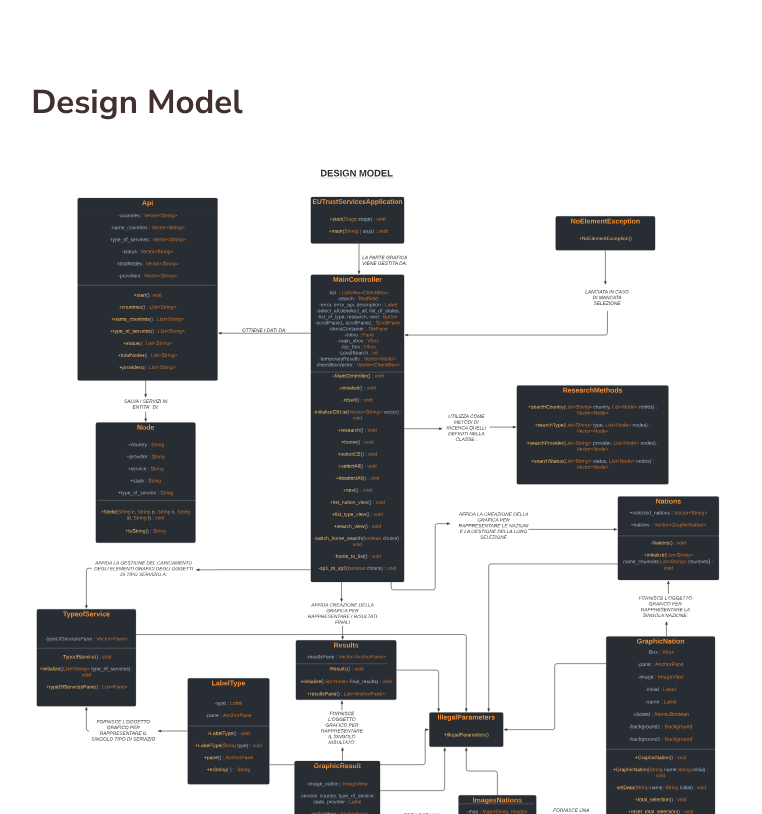
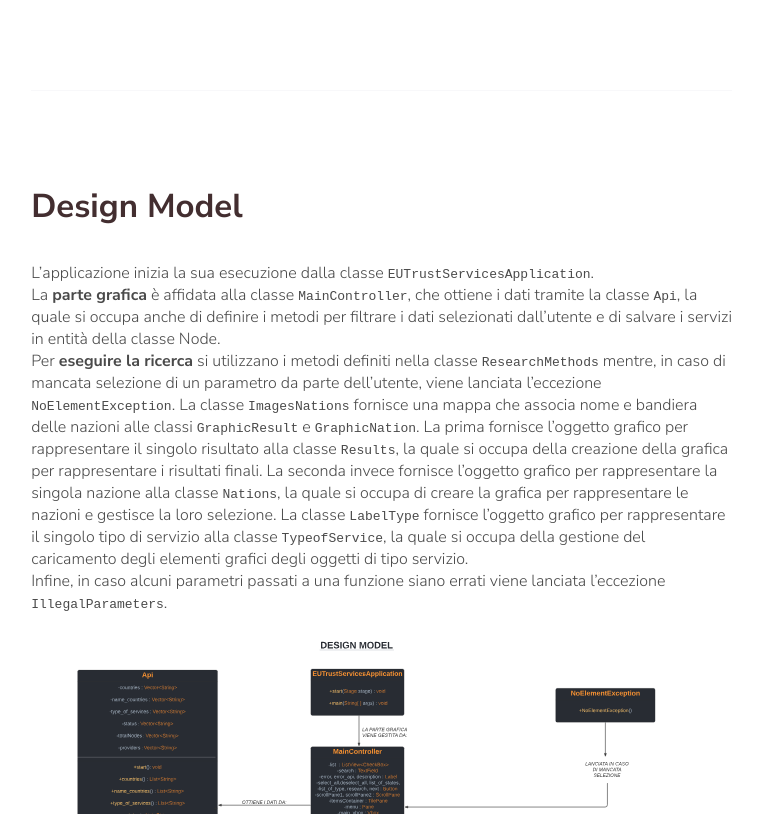
Before and after one commit to tommasoterrinuni/documetation.github.io, a plain HTML site: page index.html in a window 1280 px wide. Shown: the part 2562-3376 px from the top of the page, without its empty margins (356-1118 px from the left). Drawn offline with nearby package versions, Linux system fonts and the light colour scheme.

Commit message:
Parte scritta design e domain

```diff
--- a/index.html
+++ b/index.html
@@ -163,6 +163,12 @@
 
       <section class="js-section">
         <h1 class="section__title" style="font-size: 33px;">Domain Model</h1>
+        <p>
+          L’applicazione riceve i dati dall’ EU-Trust Service API. L’utente può scegliere se
+          visualizzare la lista delle nazioni, la lista dei tipi di servizio oppure eseguire
+          una ricerca. In caso eseguisse una ricerca, dopo aver selezionato i parametri desiderati
+           l’applicazione restituisce come risultato un elenco di servizi con i relativi attributi.
+        </p>
         <!--IMMAGINE USE CASES-->
         <img src="/pictures/DomainModel.svg" alt="Domain model" title="Domainn model" width="120%" height="120%">
         <hr />
@@ -185,6 +191,22 @@
 
       <section class="js-section">
         <h1 class="section__title" style="font-size: 33px;">Design Model</h1>
+        <p>L’applicazione inizia la sua esecuzione dalla classe <code>EUTrustServicesApplication</code>. <br>
+        La <b>parte grafica</b> è affidata alla classe <code> MainController</code>, che ottiene i dati
+        tramite la classe <code>Api</code>, la quale si occupa anche di definire i metodi per filtrare
+        i dati selezionati dall’utente e di salvare i servizi in entità della classe Node.<br>
+        Per <b>eseguire la ricerca</b> si utilizzano i metodi definiti nella classe <code>ResearchMethods</code>
+        mentre, in caso di mancata selezione di un parametro da parte dell’utente, viene lanciata l’eccezione
+        <code>NoElementException</code>.
+        La classe <code>ImagesNations</code> fornisce una mappa che associa nome e bandiera delle nazioni alle classi
+        <code>GraphicResult</code> e <code>GraphicNation</code>. La prima fornisce l’oggetto grafico per rappresentare
+        il singolo risultato alla classe <code>Results</code>, la quale si occupa della creazione della grafica per
+        rappresentare i risultati finali. La seconda invece fornisce l’oggetto grafico per rappresentare la singola nazione
+        alla classe <code>Nations</code>, la quale si occupa di creare la grafica per rappresentare le nazioni e gestisce
+        la loro selezione. La classe <code>LabelType</code> fornisce l’oggetto grafico per rappresentare il singolo tipo di
+        servizio alla classe <code>TypeofService</code>, la quale si occupa della gestione del caricamento degli elementi
+        grafici degli oggetti di tipo servizio.<br>
+        Infine, in caso alcuni parametri passati a una funzione siano errati viene lanciata l’eccezione <code>IllegalParameters</code>.</p>
         <!-- Image Zoom HTML -->
         <img id="myImg" src="pictures/DesignModel.svg" alt="Design Model" title="zoom picture" width="100%" height="100%">
         <div id="myModal" class="modal">
@@ -194,7 +216,7 @@
 
         <hr />
         <p><br></p>
-        <img src="/pictures/InteractionsDiagram.svg" alt="Interaction Diagram" title="Interaction Diagram" width="70%" height="70%">
+        <img src="/pictures/InteractionsDiagram.svg" alt="Interaction Diagram" title="Interaction Diagram" width="60%" height="60%">
       </section>
 
 
```
